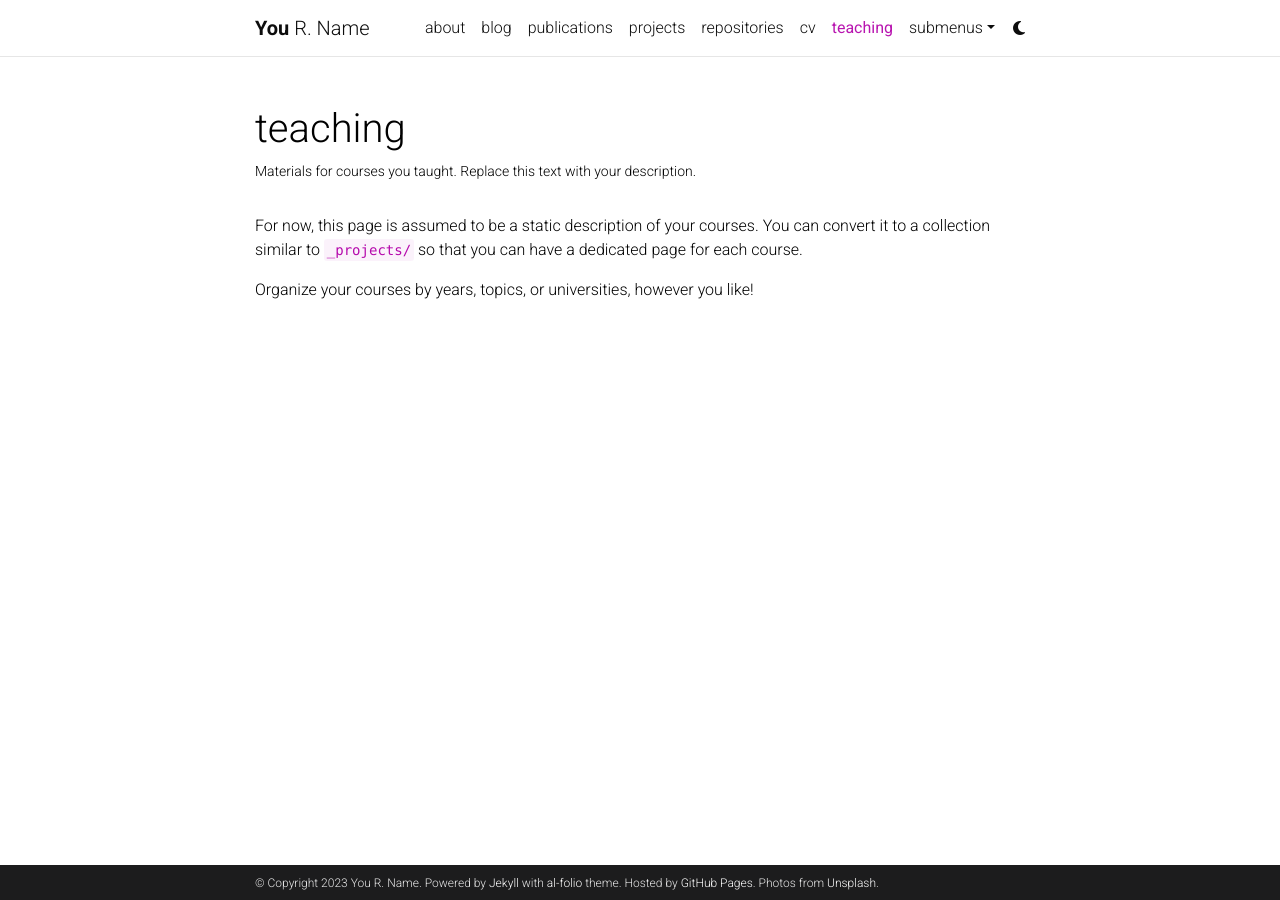
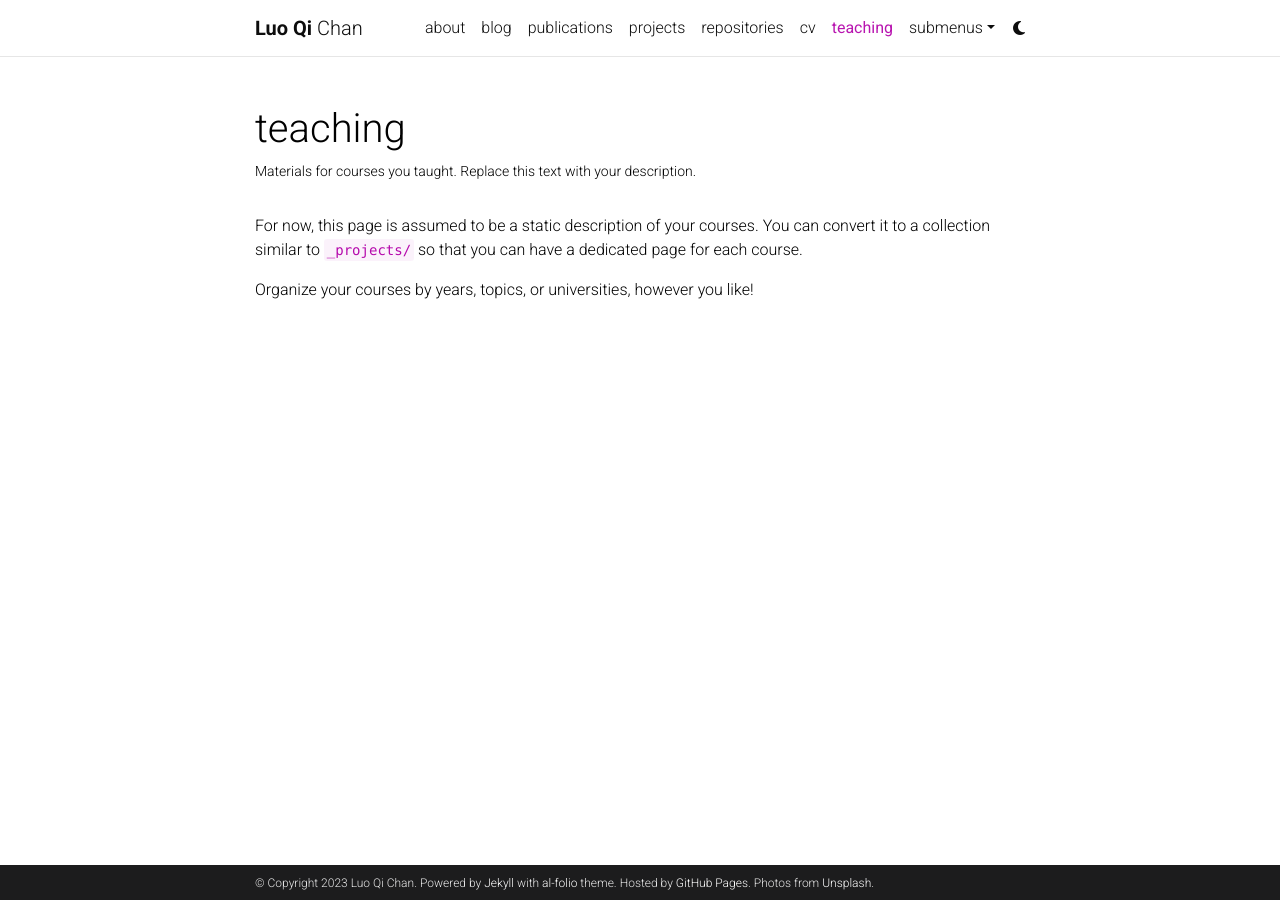
Before and after one commit to luoqichan/luoqichan.github.io, a Jekyll site: the page built from _pages/teaching.md, in a window 1280 px wide. Built offline with Jekyll 4.4.1, drawn with Linux system fonts in a browser that asks for light colours; comment, search, counter and statistics services are not loaded; a style sheet for code colours, icons or effects is not loaded.

Commit message:
Update _config.yml

```diff
--- a/_config.yml
+++ b/_config.yml
@@ -3,10 +3,10 @@
 # -----------------------------------------------------------------------------
 
 title: blank # the website title (if blank, full name will be used instead)
-first_name: You
-middle_name: R.
-last_name: Name
-email: you@example.com
+first_name: Luo Qi
+middle_name:
+last_name: Chan
+email: luoqic@andrew.cmu.edu
 description: > # the ">" symbol means to ignore newlines until "footer_text:"
   A simple, whitespace theme for academics. Based on [*folio](https://github.com/bogoli/-folio) design.
 footer_text: >
@@ -71,12 +71,12 @@
 # Social integration
 # -----------------------------------------------------------------------------
 
-github_username: # your GitHub user name
+github_username: luoqichan # your GitHub user name
 gitlab_username: # your GitLab user name
 twitter_username: # your Twitter handle
 mastodon_username: # your mastodon instance+username in the format instance.tld/@username
 linkedin_username: # your LinkedIn user name
-telegram_username: # your Telegram user name
+telegram_username: # @luoqichan your Telegram user name
 scholar_userid: # your Google Scholar ID
 semanticscholar_id: # your Semantic Scholar ID
 whatsapp_number: # your WhatsApp number (full phone number in international format. Omit any zeroes, brackets, or dashes when adding the phone number in international format.)
@@ -100,14 +100,15 @@
 spotify_id: # your spotify id
 pinterest_id: # your pinterest id
 unsplash_id: # your unsplash id
-instagram_id: # your instagram id
+instagram_id: # @luoqi_chan your instagram id
 facebook_id: # your facebook id
 youtube_id: # your youtube channel id (youtube.com/@<youtube_id>)
 discord_id: # your discord id (18-digit unique numerical identifier)
 zotero_username: # your zotero username
 
 contact_note: >
-  You can even add a little note about which of these is the best way to reach you.
+  I am best contacted through email.
+  <!-- You can even add a little note about which of these is the best way to reach you. -->
 
 # -----------------------------------------------------------------------------
 # Analytics and search engine verification
@@ -171,19 +172,19 @@
   news:
     defaults:
       layout: post
-    output: true
+    output: false
     permalink: /news/:path/
   projects:
-    output: true
+    output: false
     permalink: /projects/:path/
 
 announcements:
-  enabled: true
+  enabled: false
   scrollable: true # adds a vertical scroll bar if there are more than 3 news items
   limit: 5 # leave blank to include all the news in the `_news` folder
 
 latest_posts:
-  enabled: true
+  enabled: false
   scrollable: true # adds a vertical scroll bar if there are more than 3 new posts items
   limit: 3 # leave blank to include all the blog posts
 
```
